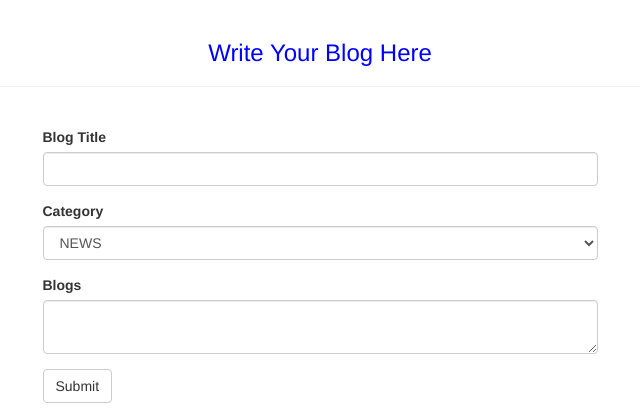
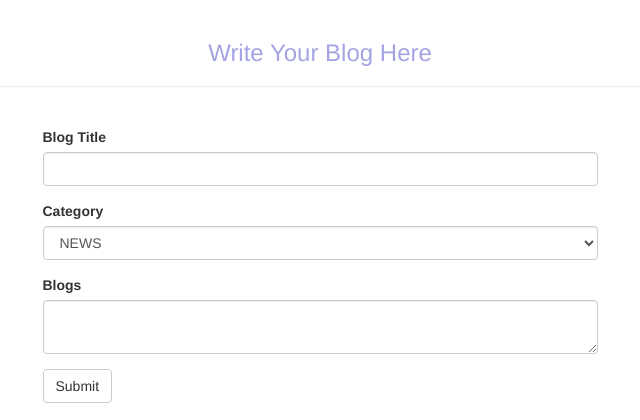
Before and after one commit to jepkess/blogApp, a Flask app: page /blog/ in a window 1280 px wide. Shown: the part 52-472 px from the top of the page, without its empty margins (320-960 px from the left). Run offline with Flask 2, Linux system fonts and the light colour scheme; the visitor is signed in with stand-in values (Sample User, id 1); data comes from the database, SQL or seed files in the repository; some libraries are stand-ins or nearby versions.

Commit message:
style the h3 in the blogs.html template

```diff
--- a/app/templates/blogs.html
+++ b/app/templates/blogs.html
@@ -9,7 +9,7 @@
   <div class="container">
     <div class="row">
       <br>
-      <h3 style="color: blue;"class="text-center" >Write Your Blog Here</h3>
+      <h3 style="color: rgb(164, 164, 226);"class="text-center" >Write Your Blog Here</h3>
       <hr> <br>
       <div class="col-md-3"></div>
 
```
